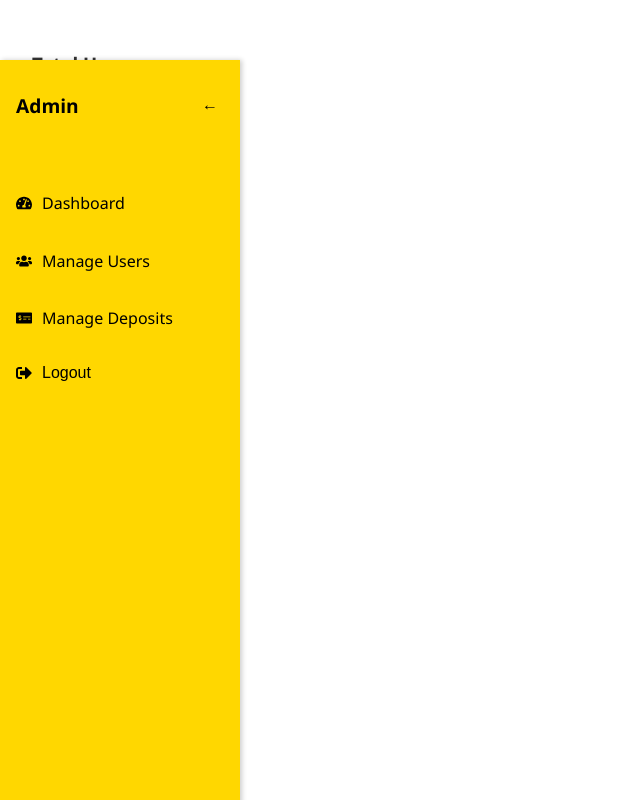
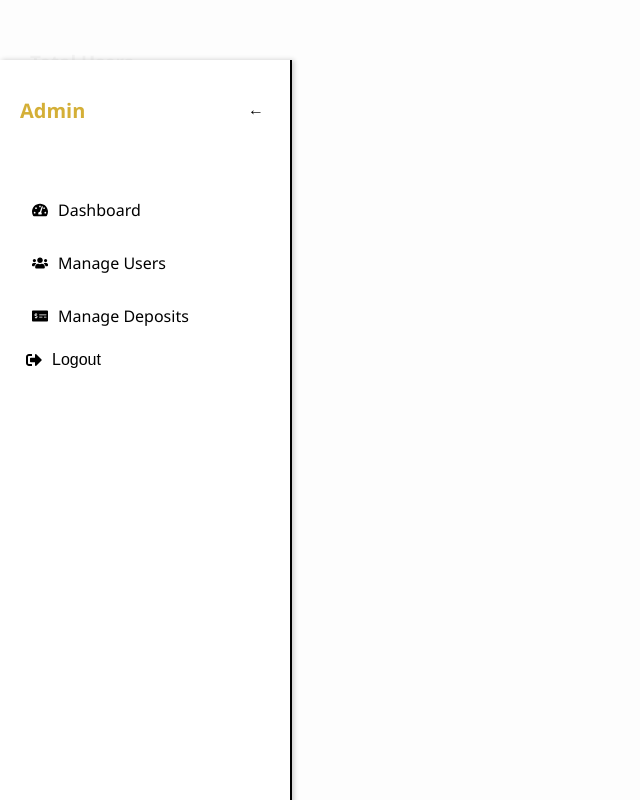
Before and after one commit to YBspotted20045/Grow-rich-investinm, a React (Create React App) app: page /admin in a window 1280 px wide. Shown: the whole page, without its empty margins (0-640 px from the left). Built offline with nearby package versions, Linux system fonts and the light colour scheme; no server answers; sample sign-in values are in the browser's storage.

Commit message:
Update AdminDashboard.css

```diff
--- a/src/Pages/admin/AdminDashboard.css
+++ b/src/Pages/admin/AdminDashboard.css
@@ -1,72 +1,77 @@
+/* src/Pages/admin/AdminDashboard.css */
+
 .admin-dashboard {
   display: flex;
   min-height: 100vh;
-  background: #fff; /* White main background */
+  background: #f9f9f9; /* light background for content */
 }
 
 /* Sidebar */
 .sidebar {
-  width: 240px;
-  background: #FFD700; /* Golden */
-  color: #000; /* Black text */
+  width: 250px;
+  background: #ffffff; /* white background */
+  border-right: 2px solid #000; /* black dividing line */
+  padding: 20px;
   transition: width 0.3s ease;
-  padding: 1rem 0;
 }
+
 .sidebar.collapsed {
-  width: 70px;
+  width: 80px;
 }
+
 .sidebar-header {
   display: flex;
+  align-items: center;
   justify-content: space-between;
-  align-items: center;
-  padding: 0 1rem;
-  margin-bottom: 1rem;
+  color: #d4af37; /* golden */
+  margin-bottom: 20px;
 }
+
 .sidebar h2 {
-  font-size: 1.2rem;
-  color: #000; /* Black title */
+  font-size: 20px;
+  font-weight: bold;
+  color: #d4af37; /* golden text */
 }
-.sidebar button {
+
+.sidebar-header button {
   background: none;
   border: none;
-  color: #000; /* Black button */
-  font-size: 1rem;
+  font-size: 16px;
   cursor: pointer;
+  color: #000;
 }
+
 .sidebar nav ul {
   list-style: none;
   padding: 0;
 }
-.sidebar nav li {
-  margin: 1rem 0;
+
+.sidebar nav ul li {
+  margin: 15px 0;
 }
-.sidebar nav a,
-.sidebar nav .logout {
+
+.sidebar nav ul li a,
+.sidebar nav ul li button.logout {
   display: flex;
   align-items: center;
   gap: 10px;
-  color: #000; /* Black links/icons */
+  color: #000; /* black text */
   text-decoration: none;
-  padding: 0.6rem 1rem;
-  transition: background 0.2s;
-  font-weight: 500;
-}
-.sidebar nav a:hover,
-.sidebar nav .logout:hover {
-  background: #e6c200; /* Darker gold on hover */
-}
-.sidebar .logout {
+  font-size: 16px;
+  transition: color 0.3s ease;
   background: none;
   border: none;
-  width: 100%;
-  text-align: left;
   cursor: pointer;
 }
 
-/* Main Content */
+.sidebar nav ul li a:hover,
+.sidebar nav ul li button.logout:hover {
+  color: #d4af37; /* golden hover */
+}
+
+/* Main content */
 .main-content {
   flex: 1;
-  padding: 2rem;
-  background: #fff; /* White clean background */
-  color: #333;
-  }
+  padding: 30px;
+  background: #fdfdfd;
+}
```
